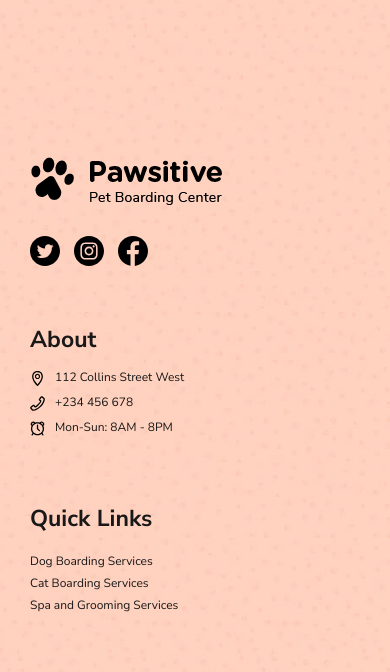
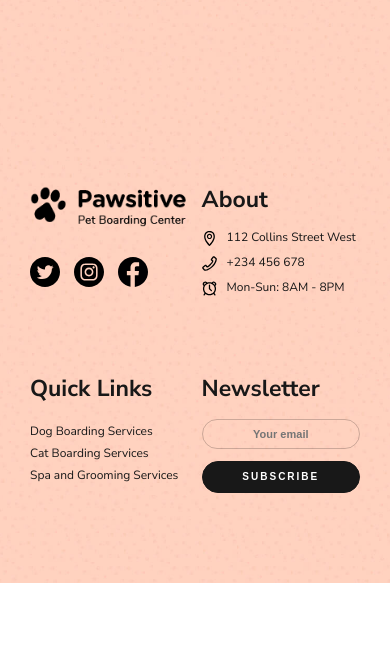
Before and after one commit to rradfar/pawsitive, a website: page index.html in a window 390 px wide. Shown: the part 7752-8424 px from the top of the page. After the commit the page ends 8335 px from the top, so only its background shows below. Drawn offline with Linux system fonts and the light colour scheme.

Commit message:
Adjust footer content width on mobile

```diff
--- a/scss/style.scss
+++ b/scss/style.scss
@@ -484,6 +484,10 @@ nav {
   justify-content: space-between;
   align-content: flex-start;
 
+  @media screen and (min-width: $screen-lg) {
+    padding: $padding-screen-lg;
+  }
+
   .card {
     display: flex;
     flex-direction: column;
@@ -1354,30 +1358,28 @@ footer {
 }
 
 .footer-container {
-  padding: 10rem $padding-screen-sm;
+  padding: 20rem $padding-screen-sm 0;
   display: flex;
-  flex-flow: column nowrap;
+  flex-flow: row wrap;
+  gap: 1rem;
   justify-content: space-between;
   align-items: flex-start;
 
   @media screen and (min-width: $screen-lg) {
     padding: 30rem $padding-screen-lg 0;
-    flex-flow: row nowrap;
+    gap: 0;
   }
 
   .logo-and-socials {
-    flex-basis: 100%;
-    max-width: 100%;
+    flex-basis: 48%;
     justify-content: flex-start;
     text-align: left;
     display: flex;
     flex-flow: column nowrap;
-    margin: 100px 0 30px;
+    margin: 30px 0;
 
     @media screen and (min-width: $screen-lg) {
       flex-basis: 25%;
-      max-width: 25%;
-      margin: 30px 0;
     }
 
     .logo img {
@@ -1414,6 +1416,11 @@ footer {
 
   .about {
     margin: 30px 0;
+    flex-basis: 48%;
+
+    @media screen and (min-width: $screen-lg) {
+      flex-basis: 25%;
+    }
 
     .title {
       margin-bottom: 16px;
@@ -1464,6 +1471,11 @@ footer {
 
   .links {
     margin: 30px 0;
+    flex-basis: 48%;
+
+    @media screen and (min-width: $screen-lg) {
+      flex-basis: 25%;
+    }
 
     .title {
       margin-bottom: 16px;
@@ -1501,12 +1513,11 @@ footer {
   }
 
   .newsletter {
-    width: 100%;
+    flex-basis: 48%;
     margin: 30px 0;
 
     @media screen and (min-width: $screen-lg) {
       flex-basis: 25%;
-      max-width: 25%;
     }
 
     .title {
```
Also changed, not shown: css/style.css.
